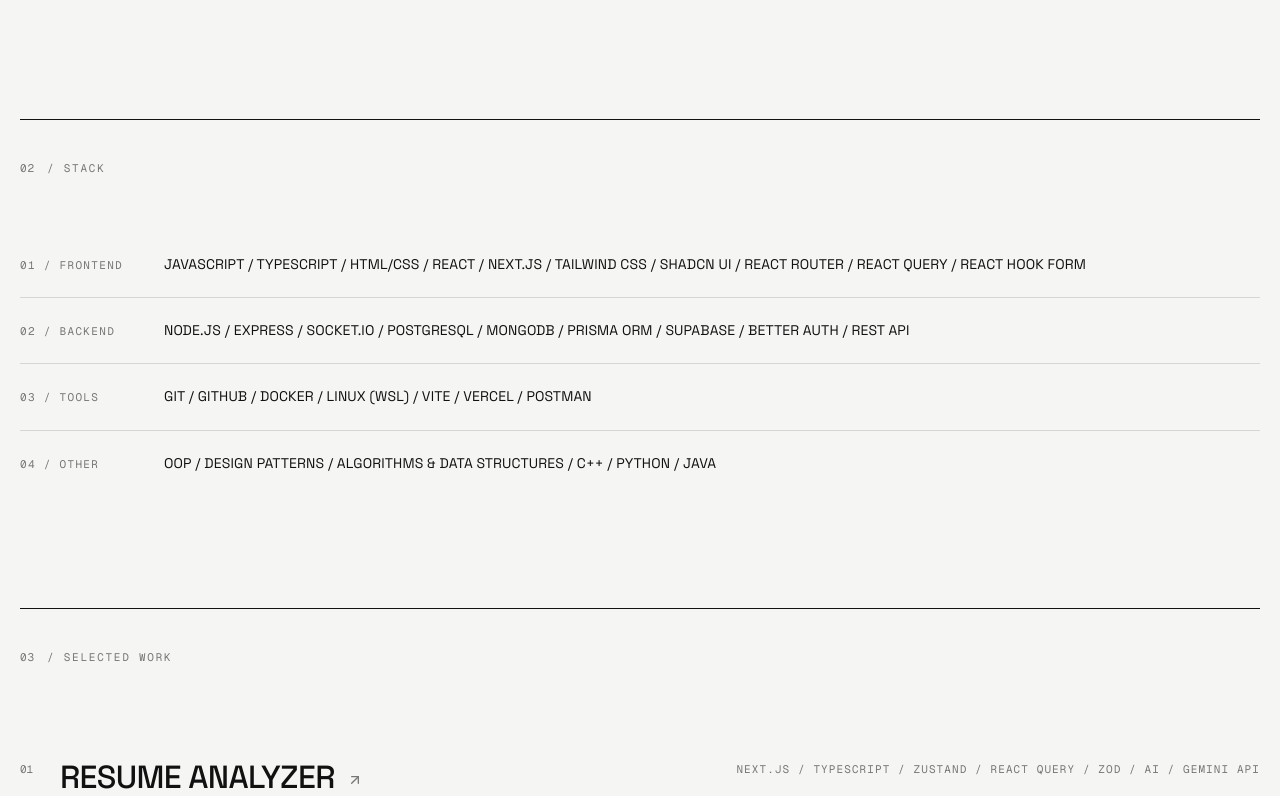
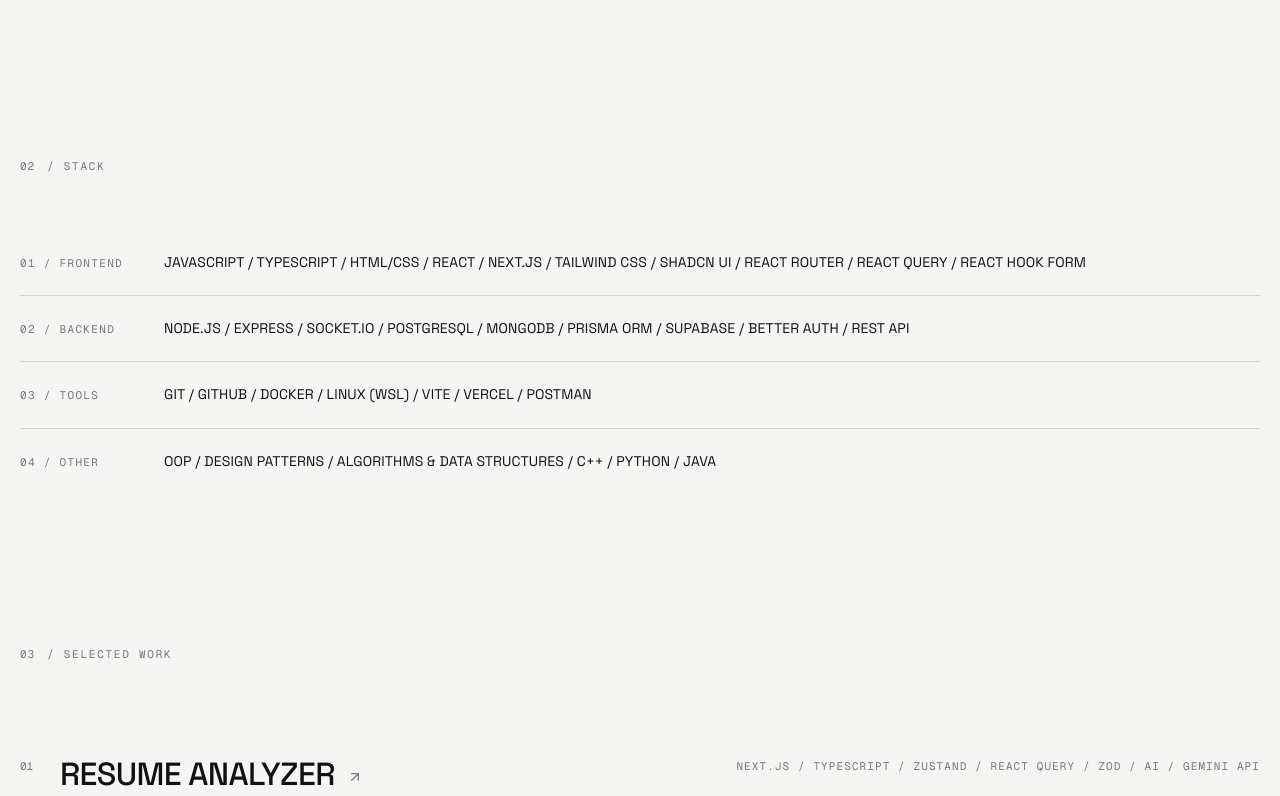
Before and after one commit to iamdrzazgowski/personal-website, a Next.js app: page / in a window 1280 px wide. Shown: the part 1224-2020 px from the top of the page. Built offline with nearby package versions, Linux system fonts and the light colour scheme.

Commit message:
change some styles

```diff
--- a/src/components/footer.tsx
+++ b/src/components/footer.tsx
@@ -4,7 +4,7 @@ export default function Footer() {
   return (
     <footer className="flex flex-col gap-2 border-t border-border py-8 font-mono text-[11px] uppercase tracking-[0.12em] text-muted-foreground md:flex-row md:items-center md:justify-between">
       <span>© {year} Adrian Drzazgowski</span>
-      <span>Built with Next.js — No template</span>
+      <span>Built with Next.js</span>
     </footer>
   );
 }
--- a/src/components/projects.tsx
+++ b/src/components/projects.tsx
@@ -27,11 +27,16 @@ export default function Projects({ index }: ProjectsProps) {
               </span>
 
               <div className="flex-1">
+                  <div className="flex items-baseline gap-4">
+                    <div className="origin-left transition-transform duration-200 group-hover:scale-[1.08]">
                       <div className="flex items-baseline gap-3">
                         <h3 className="font-display text-[24px] font-medium uppercase tracking-[-0.02em] md:text-[32px]">
                           {project.name}
                         </h3>
+
                         <ArrowUpRight className="h-4 w-4 shrink-0 text-muted-foreground transition-transform duration-200 group-hover:-translate-y-0.5 group-hover:translate-x-0.5 group-hover:text-foreground" />
+                      </div>
+                    </div>
                   </div>
                 <p className="mt-2 max-w-[48ch] text-[14px] leading-[1.7] text-foreground/75">
                   {project.description}
--- a/src/components/ui/section.tsx
+++ b/src/components/ui/section.tsx
@@ -41,7 +41,7 @@ export default function Section({ index, label, children }: SectionProps) {
   return (
     <section
       ref={rootRef}
-      className="border-t border-border pt-8 pb-20 md:pt-10 md:pb-28"
+      className=" pt-8 pb-20 md:pt-10 md:pb-28"
     >
       <div className="reveal mb-10 flex items-baseline gap-3 md:mb-14">
         <span className="font-mono text-[11px] tracking-[0.08em] text-muted-foreground">
```
Lines whose indentation alone changed are shown as unchanged.
